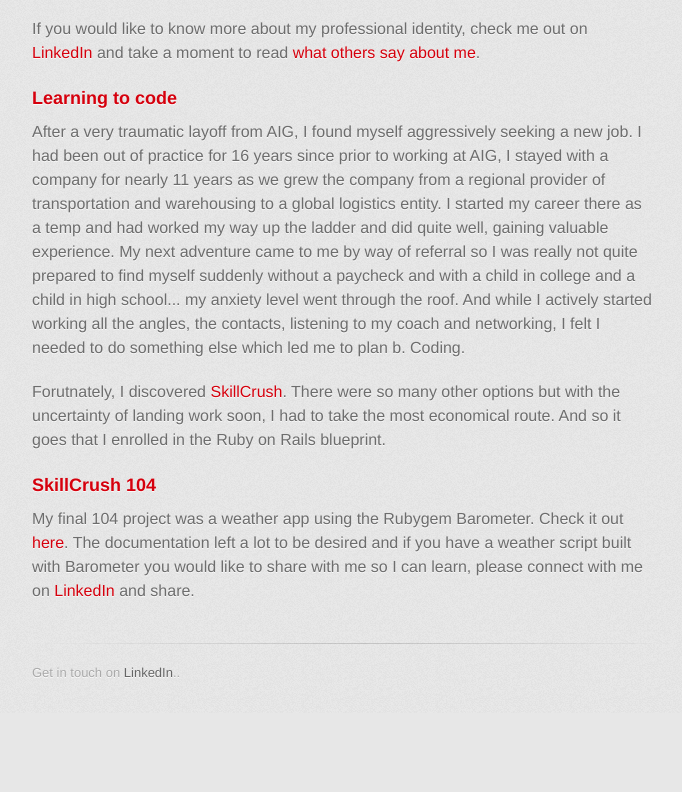
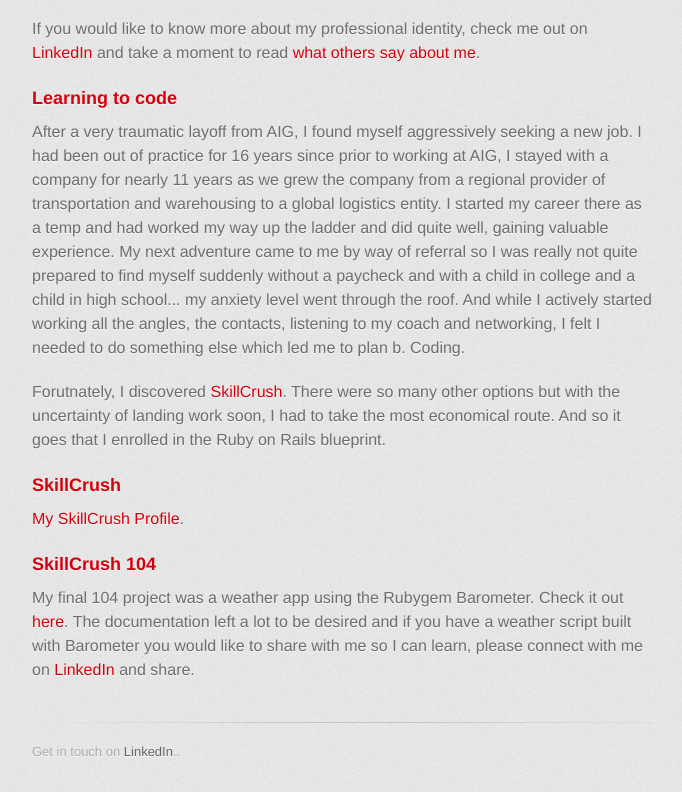
Before and after one commit to michelleisclever/michelleisclever.github.io, a plain HTML site: page index.html in a window 1280 px wide. Shown: the part 646-1438 px from the top of the page, without its empty margins (298-980 px from the left). Before the commit the page ends 1359 px from the top, so only its background shows below. Drawn offline with Linux system fonts and the light colour scheme; a web font is replaced by a local one.

Commit message:
add skillcrush

```diff
--- a/index.html
+++ b/index.html
@@ -46,7 +46,8 @@
 
 <p>After a very traumatic layoff from AIG, I found myself aggressively seeking a new job. I had been out of practice for 16 years since prior to working at AIG, I stayed with a company for nearly 11 years as we grew the company from a regional provider of transportation and warehousing to a global logistics entity. I started my career there as a temp and had worked my way up the ladder and did quite well, gaining valuable experience. My next adventure came to me by way of referral so I was really not quite prepared to find myself suddenly without a paycheck and with a child in college and a child in high school... my anxiety level went through the roof. And while I actively started working all the angles, the contacts, listening to my coach and networking, I felt I needed to do something else which led me to plan b. Coding.</p>
             <p>Forutnately, I discovered <a href="http://www.skillcrush.com">SkillCrush</a>. There were so many other options but with the uncertainty of landing work soon, I had to take the most economical route. And so it goes that I enrolled in the Ruby on Rails blueprint.</p>
-
+            <h3>SkillCrush</h3>
+            <p><a href="http://skillcrush.com/profile/mmcmanus/">My SkillCrush Profile</a>.</p>
             <h3>SkillCrush 104</h3>
             <p>My final 104 project was a weather app using the Rubygem Barometer. Check it out <a href="https://github.com/michelleisclever/weather-app">here</a>. The documentation left a lot to be desired and if you have a weather script built with Barometer you would like to share with me so I can learn, please connect with me on <a href="http://www.linkedin.com/in/mmcmanus">LinkedIn</a> and share.</p>
 
```
